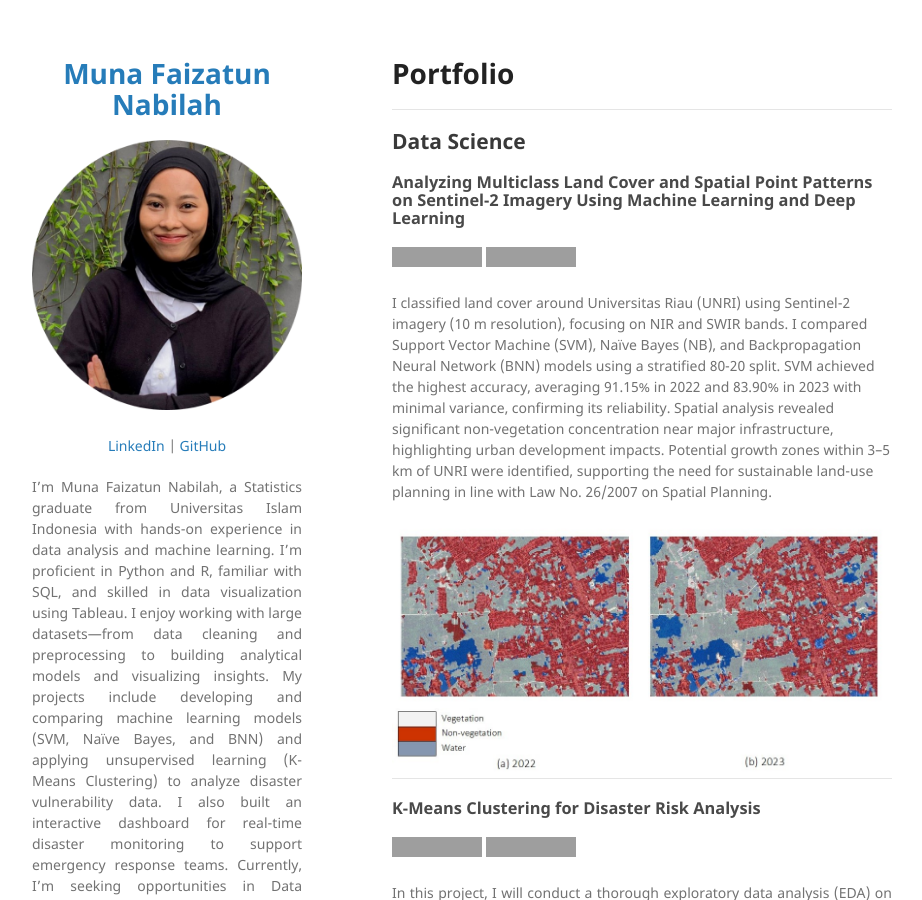
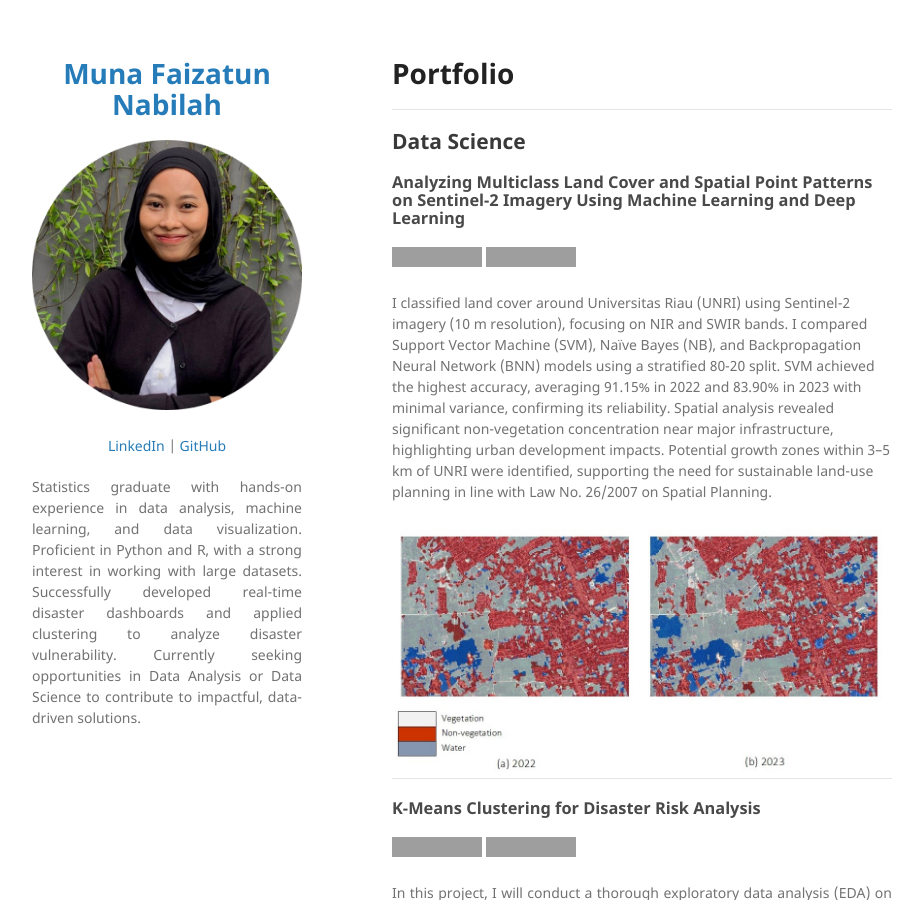
Before and after one commit to munafaizatun/munafaizatun.github.io, a Jekyll site: the page built from index.md, in a window 1280 px wide and 900 px high. Shown: the whole window, without its empty margins (178-1100 px from the left). Built offline with Jekyll 4.4.1, drawn with Linux system fonts in a browser that asks for light colours; our own code applies the rules of GitHub Pages for plain Markdown files; some of the changed text lies outside the part shown; grey boxes are pictures that could not be loaded.

Commit message:
Update _config.yml

```diff
--- a/_config.yml
+++ b/_config.yml
@@ -9,11 +9,7 @@ description:
   </p>
 
   <p align="justify">
-  I’m Muna Faizatun Nabilah, a Statistics graduate from Universitas Islam Indonesia with hands-on experience in data analysis and machine learning. I’m proficient in Python and R, familiar with SQL, and skilled in data visualization using Tableau.
-
-  I enjoy working with large datasets—from data cleaning and preprocessing to building analytical models and visualizing insights. My projects include developing and comparing machine learning models (SVM, Naïve Bayes, and BNN) and applying unsupervised learning (K-Means Clustering) to analyze disaster vulnerability data. I also built an interactive dashboard for real-time disaster monitoring to support emergency response teams.
-
-  Currently, I’m seeking opportunities in Data Analysis or Data Science where I can contribute to impactful, data-driven solutions and continue growing professionally.
+  Statistics graduate with hands-on experience in data analysis, machine learning, and data visualization. Proficient in Python and R, with a strong interest in working with large datasets. Successfully developed real-time disaster dashboards and applied clustering to analyze disaster vulnerability. Currently seeking opportunities in Data Analysis or Data Science to contribute to impactful, data-driven solutions.
   </p>
 
 theme: jekyll-theme-minimal
```
